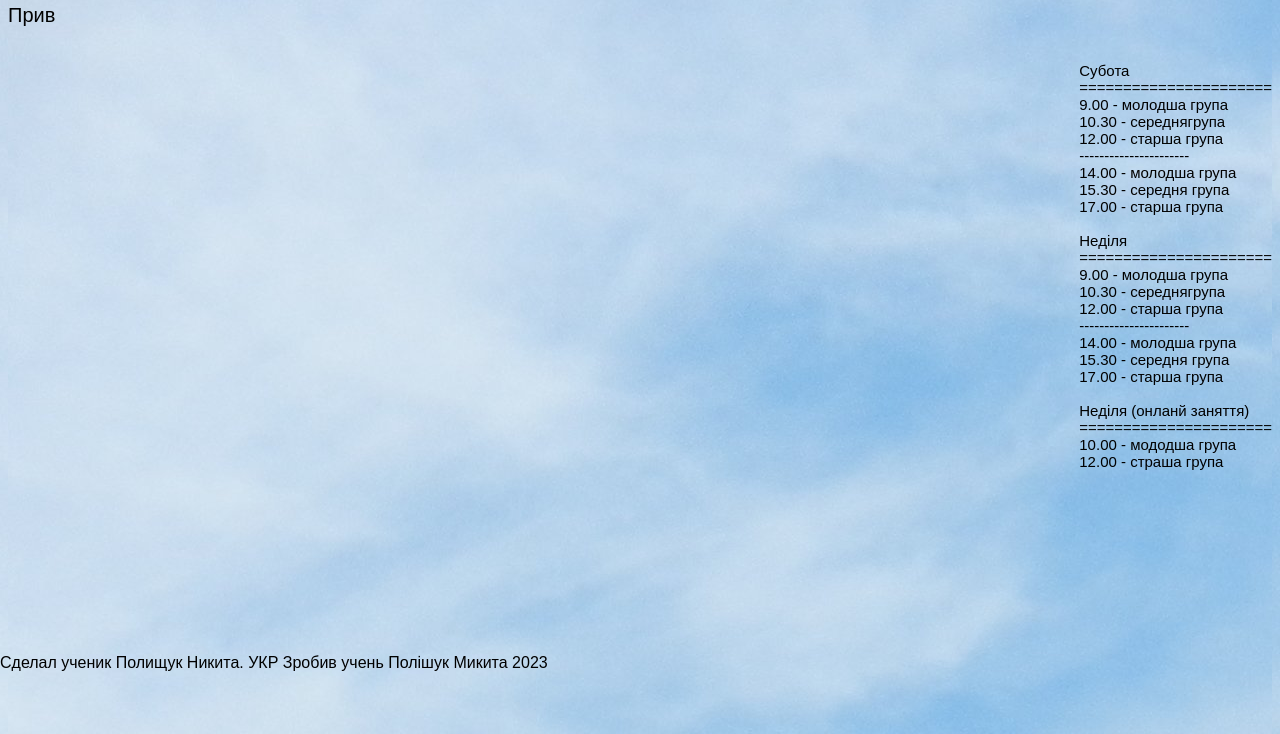
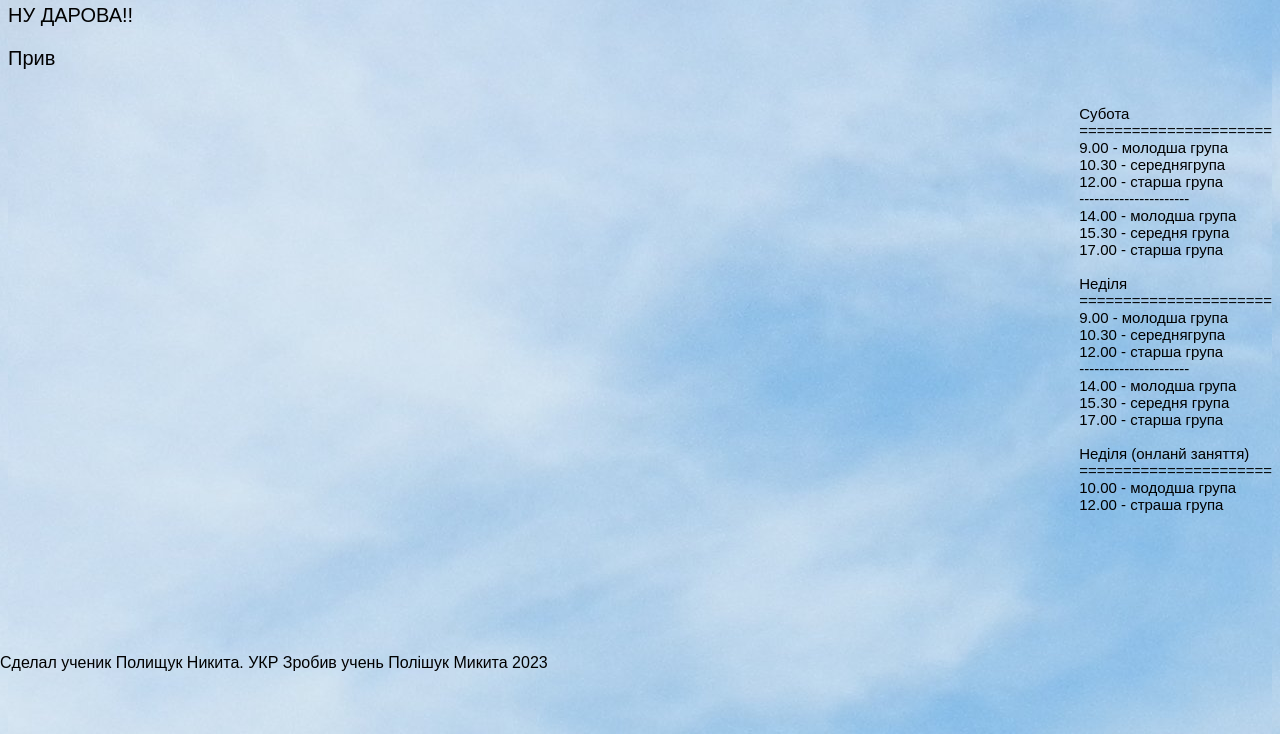
Before and after one commit to ItConsult2023/ItConsultSite, a plain HTML site: page index.html in a window 1280 px wide. Shown: the part 82-816 px from the top of the page. Drawn offline with Linux system fonts and the light colour scheme.

Commit message:
Update index.html

```diff
--- a/index.html
+++ b/index.html
@@ -18,6 +18,9 @@
 			<a class="sus" href="indexgames.html">Игры</a>
 			<a class="sus" href="indexmemes.html">Мемы</a>
 
+                </p>
+		<p class="regText" >НУ ДАРОВА!!
+                </p>
 
 		</p>
 		<p class="regText" >Прив
```
